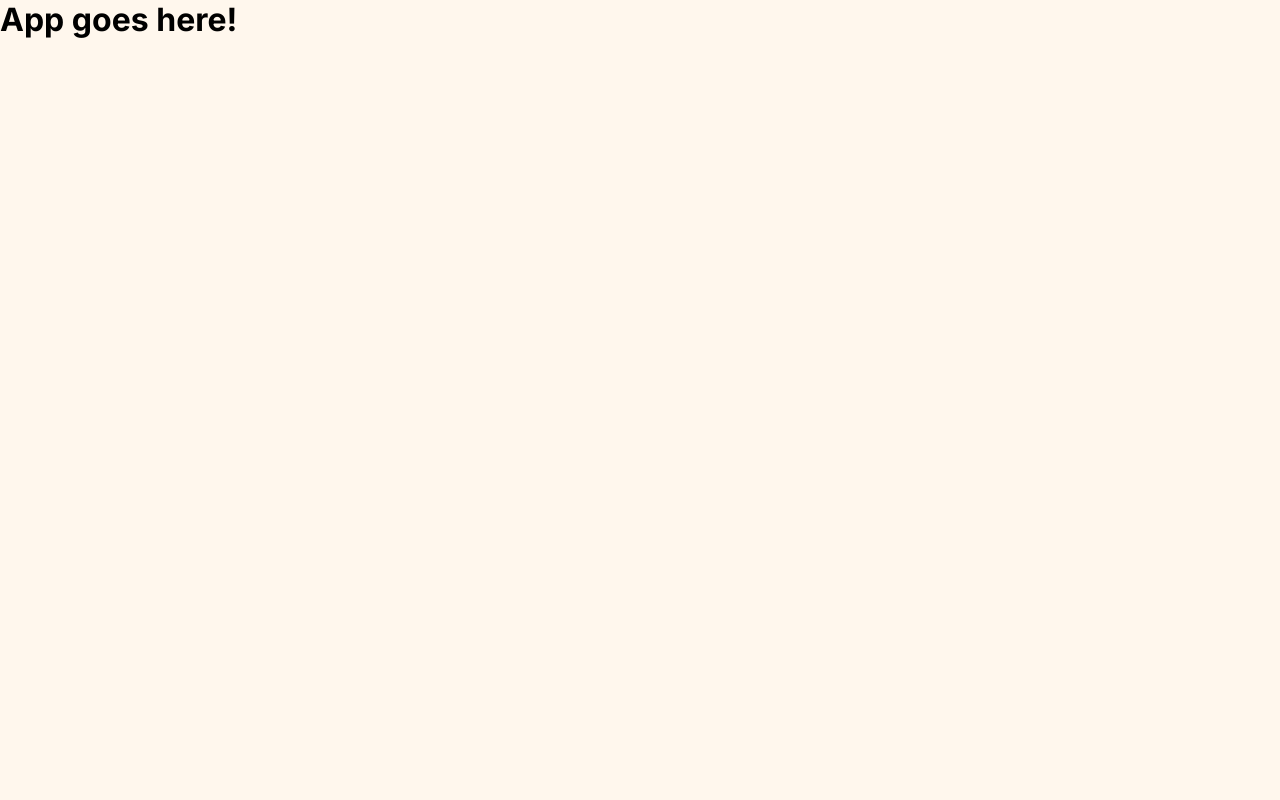
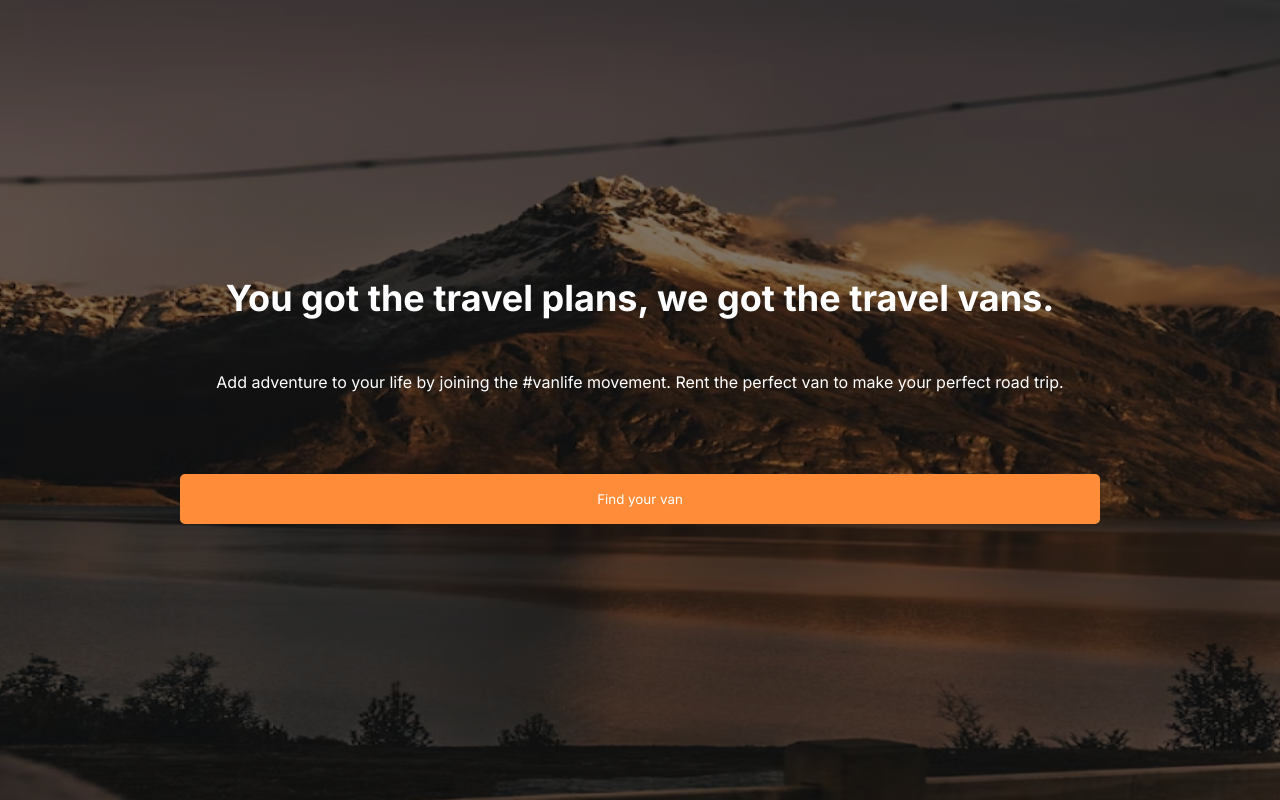
Before and after one commit to diegorpais/van-life, a React (Vite) app: page / in a window 1280 px wide. Built offline with nearby package versions, Linux system fonts and the light colour scheme.

Commit message:
(us01): creating home component

```diff
--- a/src/index.css
+++ b/src/index.css
@@ -1,5 +1,5 @@
 :root {
-  --background: #FFF7ED;
+  --background: #fff7ed;
 }
 
 * {
@@ -8,8 +8,54 @@
   box-sizing: border-box;
 }
 
+body,
+html {
+  height: 100%;
+}
+
 body {
   background: var(--background);
   -webkit-font-smoothing: antialiased;
   font-family: 'Inter', sans-serif;
 }
+
+body,
+input,
+textarea,
+button {
+  font-family: 'Inter', sans-serif;
+  font-weight: 400;
+}
+
+button {
+  cursor: pointer;
+}
+
+.container {
+  width: 100%;
+  max-width: 960px;
+  margin: 0 auto;
+  padding: 20px;
+}
+
+.btn {
+  width: 100%;
+  border: 0px;
+  height: 50px;
+  border-radius: 5px;
+  transition: filter 0.2s;
+}
+
+.btn:hover {
+  filter: brightness(0.9);
+}
+
+.btn-primary {
+  background-color: #ff8c38;
+  color: #fff;
+}
+
+.btn-secondary {
+  background-color: #161616;
+  color: #fff;
+}
--- a/src/main.tsx
+++ b/src/main.tsx
@@ -1,10 +1,12 @@
 import React from 'react'
 import ReactDOM from 'react-dom/client'
-import App from './App.tsx'
 import './index.css'
+
+/* import App from './App.tsx' */
+import Home from './pages/Home/Home.tsx';
 
 ReactDOM.createRoot(document.getElementById('root')!).render(
   <React.StrictMode>
-    <App />
+    <Home />
   </React.StrictMode>,
 )
--- /dev/null
+++ b/src/pages/Home/Home.tsx
@@ -0,0 +1,23 @@
+import './style.css';
+
+export default function Home() {
+  return (
+    <section className='hero-image'>
+
+      <div className="container">
+        <div className="hero-text">
+          <h1>You got the travel plans, we got the travel vans.</h1>
+          <p>Add adventure to your life by joining the #vanlife movement. Rent the perfect van to make your perfect road trip.</p>
+        </div>
+
+        <button
+          type='button'
+          className='btn btn-primary'>
+          Find your van
+        </button>
+      </div>
+
+
+    </section>
+  )
+}
--- /dev/null
+++ b/src/pages/Home/style.css
@@ -0,0 +1,34 @@
+.hero-image {
+  background-image: linear-gradient(rgba(0, 0, 0, 0.5), rgba(0, 0, 0, 0.5)),
+    url('../../assets/images/hero-bg.png');
+
+  height: 100vh;
+
+  background-position: center;
+  background-repeat: no-repeat;
+  background-size: cover;
+  position: relative;
+}
+
+.hero-text {
+  color: #fff;
+  margin-bottom: 80px;
+}
+
+.hero-text h1 {
+  margin-bottom: 50px;
+  font-size: 36px;
+}
+
+.hero-text p {
+  font-size: 16px;
+  line-height: 24px;
+}
+
+@media screen and (min-width: 768px) {
+  .hero-image {
+    display: flex;
+    align-items: center;
+    text-align: center;
+  }
+}
```
